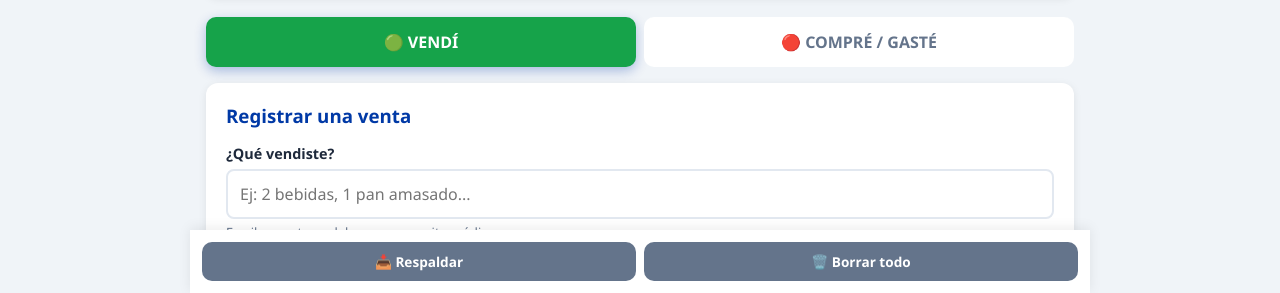
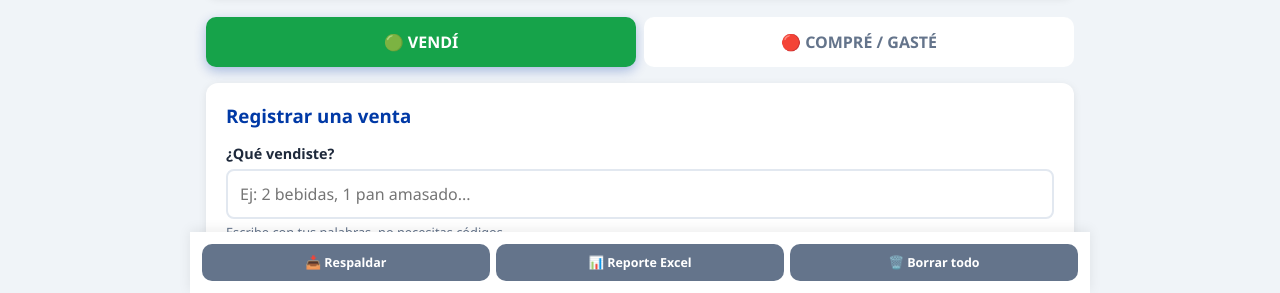
Before and after one commit to SanDev-virt/mipyme-chile, a plain HTML site: page index.html in a window 1280 px wide. Shown: the part 507-800 px from the top of the page. Drawn offline with Linux system fonts and the light colour scheme.

Commit message:
Agrego exportacion a CSV/Excel para reporte del contador

```diff
--- a/index.html
+++ b/index.html
@@ -138,6 +138,7 @@
   <!-- BOTONES INFERIORES -->
   <div class="footer-acciones">
     <button class="btn btn-secundario" onclick="exportarDatos()">📥 Respaldar</button>
+    <button class="btn btn-secundario" onclick="exportarCSV()">📊 Reporte Excel</button>
     <button class="btn btn-secundario" onclick="borrarMes()">🗑️ Borrar todo</button>
   </div>
 
--- a/script.js
+++ b/script.js
@@ -279,6 +279,157 @@ function borrarMes() {
 }
 
 // ============================================================
+// EXPORTAR A CSV (Excel) — Reporte para el contador
+// ============================================================
+
+/**
+ * Genera un archivo CSV con todos los movimientos del mes actual
+ * Formato compatible con Excel chileno (separador ; y decimales con coma)
+ */
+function exportarCSV() {
+  const ahora = new Date();
+  const mesActual = ahora.getMonth();
+  const anioActual = ahora.getFullYear();
+
+  // Filtrar solo movimientos del mes actual
+  const delMes = movimientos.filter(m => {
+    const f = new Date(m.fecha);
+    return f.getMonth() === mesActual && f.getFullYear() === anioActual;
+  });
+
+  if (delMes.length === 0) {
+    mostrarToast('No hay movimientos este mes para exportar', 'error');
+    return;
+  }
+
+  // Encabezados del CSV
+  const encabezados = [
+    'Fecha',
+    'Tipo',
+    'Categoría',
+    'Descripción',
+    'Monto Total',
+    'Neto',
+    'IVA',
+    'Forma de Pago / Documento'
+  ];
+
+  // Ordenar por fecha (más antiguo primero, como un libro contable)
+  const ordenados = [...delMes].sort((a, b) => new Date(a.fecha) - new Date(b.fecha));
+
+  // Procesar cada movimiento
+  const filas = ordenados.map(m => {
+    const fecha = new Date(m.fecha);
+    const fechaStr = fecha.toLocaleDateString('es-CL', {
+      day: '2-digit',
+      month: '2-digit',
+      year: 'numeric'
+    });
+
+    const tipo = m.tipo === 'venta' ? 'Venta' : 'Compra';
+    const categoria = m.tipo === 'venta'
+      ? 'Venta'
+      : (m.categoria === 'gasto' ? 'Gasto del local' : 'Mercadería');
+
+    const metodo = m.tipo === 'venta'
+      ? (m.pago || '')
+      : (m.doc || '');
+
+    return [
+      fechaStr,
+      tipo,
+      categoria,
+      m.desc,
+      m.monto,
+      m.neto,
+      m.iva,
+      metodo
+    ];
+  });
+
+  // Calcular totales
+  let totalVentas = 0, totalMercaderia = 0, totalGastos = 0;
+  let ivaDebito = 0, ivaCredito = 0;
+
+  delMes.forEach(m => {
+    if (m.tipo === 'venta') {
+      totalVentas += m.monto;
+      ivaDebito += m.iva;
+    } else if (m.categoria === 'gasto') {
+      totalGastos += m.monto;
+      ivaCredito += m.iva;
+    } else {
+      totalMercaderia += m.monto;
+      ivaCredito += m.iva;
+    }
+  });
+
+  const margenBruto = totalVentas - totalMercaderia;
+  const gananciaReal = margenBruto - totalGastos;
+  const ivaPagar = Math.max(0, ivaDebito - ivaCredito);
+
+  // Construir el CSV
+  const lineas = [];
+
+  // Título del reporte
+  const nombreMes = ahora.toLocaleDateString('es-CL', { month: 'long', year: 'numeric' });
+  lineas.push(`"Reporte MiPyme Chile - ${nombreMes.toUpperCase()}"`);
+  lineas.push('');
+
+  // Encabezados
+  lineas.push(encabezados.map(h => `"${h}"`).join(';'));
+
+  // Filas
+  filas.forEach(fila => {
+    const filaFormateada = fila.map((valor, i) => {
+      // Los montos (índices 4, 5, 6) van sin comillas para que Excel los reconozca como números
+      if (i >= 4 && i <= 6) {
+        return Math.round(valor); // Entero, sin decimales (CLP no usa centavos)
+      }
+      // El resto va entre comillas (texto)
+      return `"${valor}"`;
+    });
+    lineas.push(filaFormateada.join(';'));
+  });
+
+  // Línea vacía antes del resumen
+  lineas.push('');
+
+  // RESUMEN FINAL
+  lineas.push('"RESUMEN DEL MES"');
+  lineas.push(`"Ventas totales";${Math.round(totalVentas)}`);
+  lineas.push(`"Mercadería comprada";${Math.round(totalMercaderia)}`);
+  lineas.push(`"Gastos del local";${Math.round(totalGastos)}`);
+  lineas.push(`"Margen bruto";${Math.round(margenBruto)}`);
+  lineas.push(`"Ganancia real";${Math.round(gananciaReal)}`);
+  lineas.push(`"IVA débito (ventas)";${Math.round(ivaDebito)}`);
+  lineas.push(`"IVA crédito (compras con factura)";${Math.round(ivaCredito)}`);
+  lineas.push(`"IVA a pagar al SII";${Math.round(ivaPagar)}`);
+
+  // Unir todo con saltos de línea
+  const contenidoCSV = lineas.join('\n');
+
+  // Agregar BOM para que Excel reconozca UTF-8 (tildes, ñ, etc.)
+  const BOM = '\uFEFF';
+  const blob = new Blob([BOM + contenidoCSV], { type: 'text/csv;charset=utf-8;' });
+
+  // Nombre del archivo
+  const mes = String(ahora.getMonth() + 1).padStart(2, '0');
+  const anio = ahora.getFullYear();
+  const nombreArchivo = `MiPyme-Reporte-${anio}-${mes}.csv`;
+
+  // Descargar
+  const url = URL.createObjectURL(blob);
+  const a = document.createElement('a');
+  a.href = url;
+  a.download = nombreArchivo;
+  a.click();
+  URL.revokeObjectURL(url);
+
+  mostrarToast('📊 Reporte descargado: ' + nombreArchivo);
+}
+
+// ============================================================
 // INICIO
 // ============================================================
 
--- a/styles.css
+++ b/styles.css
@@ -269,9 +269,14 @@ header p {
   padding: 12px;
   box-shadow: 0 -2px 12px rgba(0, 0, 0, 0.08);
   display: flex;
-  gap: 8px;
+  gap: 6px;
   max-width: 900px;
   margin: 0 auto;
+}
+
+.footer-acciones .btn-secundario {
+  padding: 10px 8px;
+  font-size: 0.78rem;
 }
 
 /* ---------- TOAST (notificaciones) ---------- */
```
